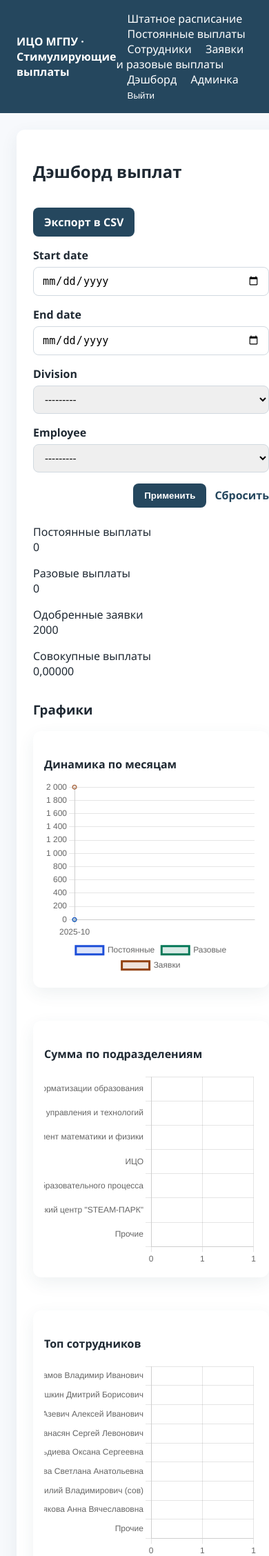
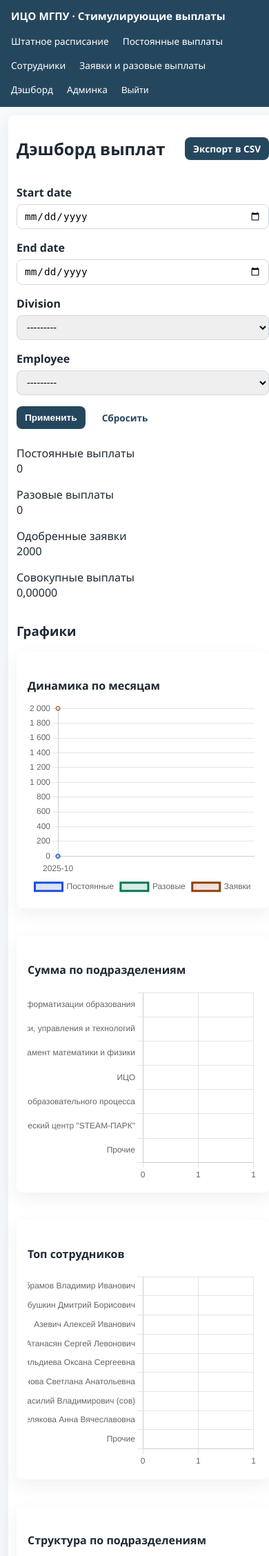
Before and after one commit to wowochkin/stimul_ico, a Django app: page /dashboard/ in a window 390 px wide. Shown: the top 2256 px of the page at 69% size. Run offline with Django 5.2, Linux system fonts and the light colour scheme; a user stored in the database is signed in; data comes from the database, SQL or seed files in the repository; data that the repository does not hold is empty.

Commit message:
Update styles and templates for improved responsiveness and layout
- Enhanced CSS for better mobile and tablet support, including new media queries and adjustments to padding and margins.
- Updated the main layout and header styles to ensure proper alignment and spacing across different screen sizes.
- Modified the base HTML template to include a class for the navigation bar, improving styling consistency.

```diff
--- a/backend/static/css/main.css
+++ b/backend/static/css/main.css
@@ -28,12 +28,27 @@
     display: flex;
     justify-content: space-between;
     align-items: center;
+    flex-wrap: wrap;
+}
+
+.header nav {
+    display: flex;
+    flex-wrap: wrap;
+    align-items: center;
+    gap: 8px;
 }
 
 .header nav a {
     color: #fff;
     margin-left: 16px;
     font-weight: 500;
+    white-space: nowrap;
+}
+
+.header-nav {
+    display: flex;
+    flex-wrap: wrap;
+    gap: 8px;
 }
 
 .logout-form {
@@ -70,6 +85,26 @@
     overflow-x: auto;
     border-radius: 12px;
     margin-top: 16px;
+    -webkit-overflow-scrolling: touch;
+    scrollbar-width: thin;
+}
+
+.table-wrapper::-webkit-scrollbar {
+    height: 8px;
+}
+
+.table-wrapper::-webkit-scrollbar-track {
+    background: #f1f1f1;
+    border-radius: 4px;
+}
+
+.table-wrapper::-webkit-scrollbar-thumb {
+    background: #888;
+    border-radius: 4px;
+}
+
+.table-wrapper::-webkit-scrollbar-thumb:hover {
+    background: #555;
 }
 
 .table {
@@ -417,3 +452,200 @@
     background-color: var(--primary);
     color: #fff;
 }
+
+/* Адаптивные стили */
+
+/* Планшеты */
+@media (max-width: 1024px) {
+    .container {
+        padding: clamp(20px, 3vw, 36px);
+    }
+
+    .header {
+        padding: 14px 20px;
+    }
+
+    .header nav {
+        flex-wrap: wrap;
+        gap: 8px;
+    }
+
+    .header nav a,
+    .header .logout-form {
+        margin-left: 12px;
+    }
+
+    .card {
+        padding: 20px;
+    }
+
+    .table th,
+    .table td {
+        padding: 12px 14px;
+    }
+}
+
+/* Мобильные устройства */
+@media (max-width: 768px) {
+    .container {
+        padding: clamp(16px, 4vw, 24px);
+    }
+
+    .header {
+        padding: 12px 16px;
+        flex-direction: column;
+        align-items: flex-start;
+        gap: 12px;
+    }
+
+    .header nav {
+        width: 100%;
+        flex-wrap: wrap;
+        gap: 8px;
+    }
+
+    .header-nav {
+        width: 100%;
+    }
+
+    .header nav a,
+    .header .logout-form {
+        margin-left: 0;
+        margin-right: 12px;
+        font-size: 0.9rem;
+    }
+
+    .logout-form {
+        margin-left: 0 !important;
+    }
+
+    .card {
+        padding: 16px;
+        margin-bottom: 16px;
+    }
+
+    .form-grid {
+        grid-template-columns: 1fr;
+    }
+
+    .table {
+        font-size: 0.85rem;
+    }
+
+    .table thead {
+        font-size: 0.75rem;
+    }
+
+    .table th,
+    .table td {
+        padding: 10px 12px;
+    }
+
+    .btn {
+        padding: 8px 14px;
+        font-size: 0.9rem;
+    }
+
+    .filter-form {
+        overflow-x: auto;
+    }
+
+    .bulk-actions {
+        flex-direction: column;
+        align-items: flex-start;
+        gap: 12px;
+    }
+
+    .bulk-select {
+        width: 100%;
+    }
+
+    .pagination {
+        flex-wrap: wrap;
+        justify-content: center;
+    }
+
+    .pagination a,
+    .pagination span {
+        padding: 5px 10px;
+        font-size: 0.9rem;
+    }
+}
+
+/* Маленькие мобильные устройства */
+@media (max-width: 480px) {
+    .container {
+        padding: 12px;
+    }
+
+    .header strong {
+        font-size: 0.95rem;
+    }
+
+    .header-nav {
+        gap: 6px;
+    }
+
+    .header nav a,
+    .header .logout-form {
+        font-size: 0.85rem;
+        padding: 4px 0;
+    }
+
+    .card {
+        padding: 12px;
+        border-radius: 8px;
+    }
+
+    .table {
+        font-size: 0.8rem;
+    }
+
+    .table thead {
+        font-size: 0.7rem;
+    }
+
+    .table th,
+    .table td {
+        padding: 8px 10px;
+    }
+
+    .btn {
+        padding: 7px 12px;
+        font-size: 0.85rem;
+        width: 100%;
+    }
+
+    .btn-primary {
+        width: auto;
+    }
+
+    .form-grid input,
+    .form-grid select,
+    .form-grid textarea {
+        padding: 8px 10px;
+        font-size: 0.9rem;
+    }
+
+    .bulk-actions button {
+        width: 100%;
+    }
+
+    .assignment-row {
+        grid-template-columns: 1fr;
+        padding: 10px;
+    }
+
+    .filter-wrapper {
+        margin-left: -12px;
+        margin-right: -12px;
+        padding: 0 12px;
+    }
+}
+
+/* Большие экраны */
+@media (min-width: 1400px) {
+    .container {
+        padding: 48px;
+    }
+}
--- a/backend/templates/base.html
+++ b/backend/templates/base.html
@@ -12,7 +12,7 @@
     <div>
         <strong>ИЦО МГПУ · Стимулирующие выплаты</strong>
     </div>
-    <nav>
+    <nav class="header-nav">
         {% if user.is_authenticated %}
             {% if perms.staffing.view_positionquota %}
                 <a href="{% url 'staffing:quota-list' %}">Штатное расписание</a>
```
Also changed, not shown: frontend/styles.css (+117 -0 lines), 1 other file.
